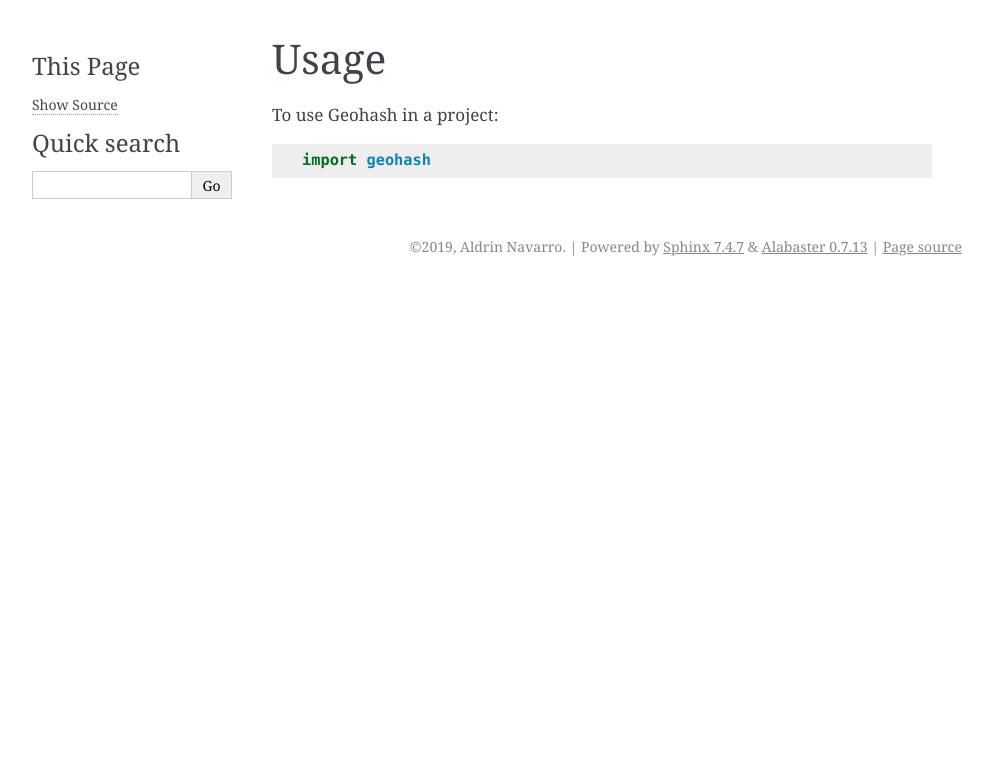
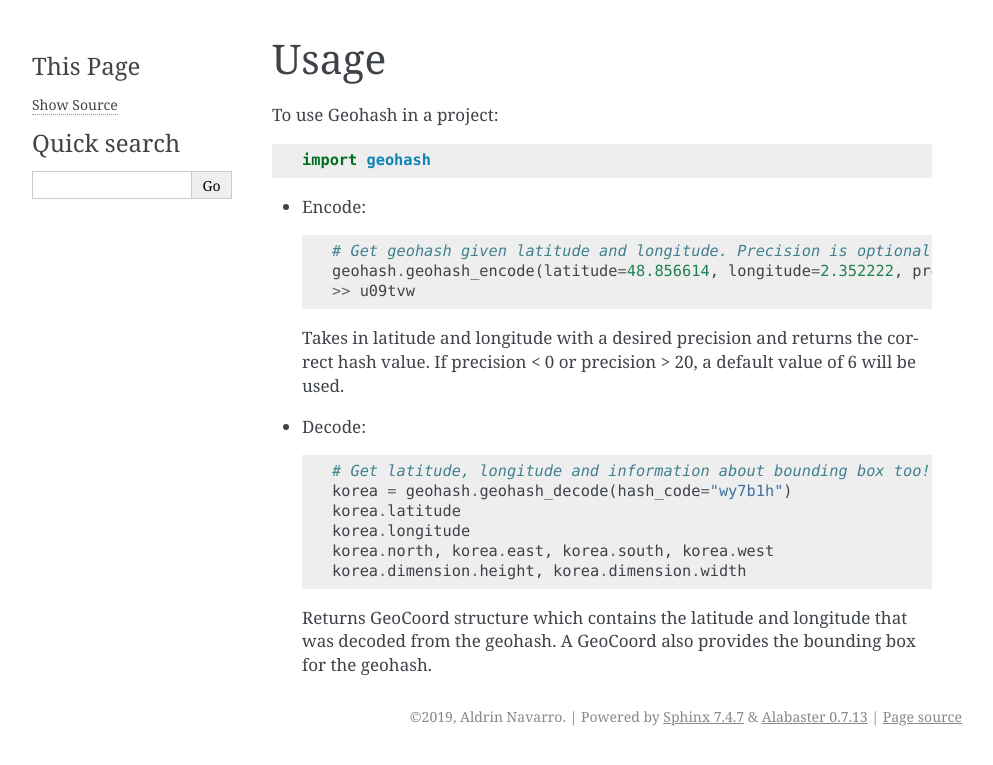
Before and after one commit to aldnav/geohash, a Sphinx documentation site: the page built from docs/usage.rst, in a window 1280 px wide. Shown: the top 765 px of the page, without its empty margins (148-1141 px from the left). Built offline with Sphinx 7.4.7, drawn with Linux system fonts in a browser that asks for light colours; pages that are not in the unit, such as notebooks, are missing from menus.

Commit message:
Add more documentation

```diff
--- a/docs/usage.rst
+++ b/docs/usage.rst
@@ -5,3 +5,24 @@ Usage
 To use Geohash in a project::
 
     import geohash
+
+* Encode::
+
+    # Get geohash given latitude and longitude. Precision is optional.
+    geohash.geohash_encode(latitude=48.856614, longitude=2.352222, precision=6)
+    >> u09tvw
+
+  Takes in latitude and longitude with a desired precision and returns the correct hash value. If precision < 0 or
+  precision > 20, a default value of 6 will be used.
+
+* Decode::
+
+    # Get latitude, longitude and information about bounding box too!
+    korea = geohash.geohash_decode(hash_code="wy7b1h")
+    korea.latitude
+    korea.longitude
+    korea.north, korea.east, korea.south, korea.west
+    korea.dimension.height, korea.dimension.width
+
+  Returns GeoCoord structure which contains the latitude and longitude that was decoded from the geohash.
+  A GeoCoord also provides the bounding box for the geohash.
```
Also changed, not shown: 1 other file.
